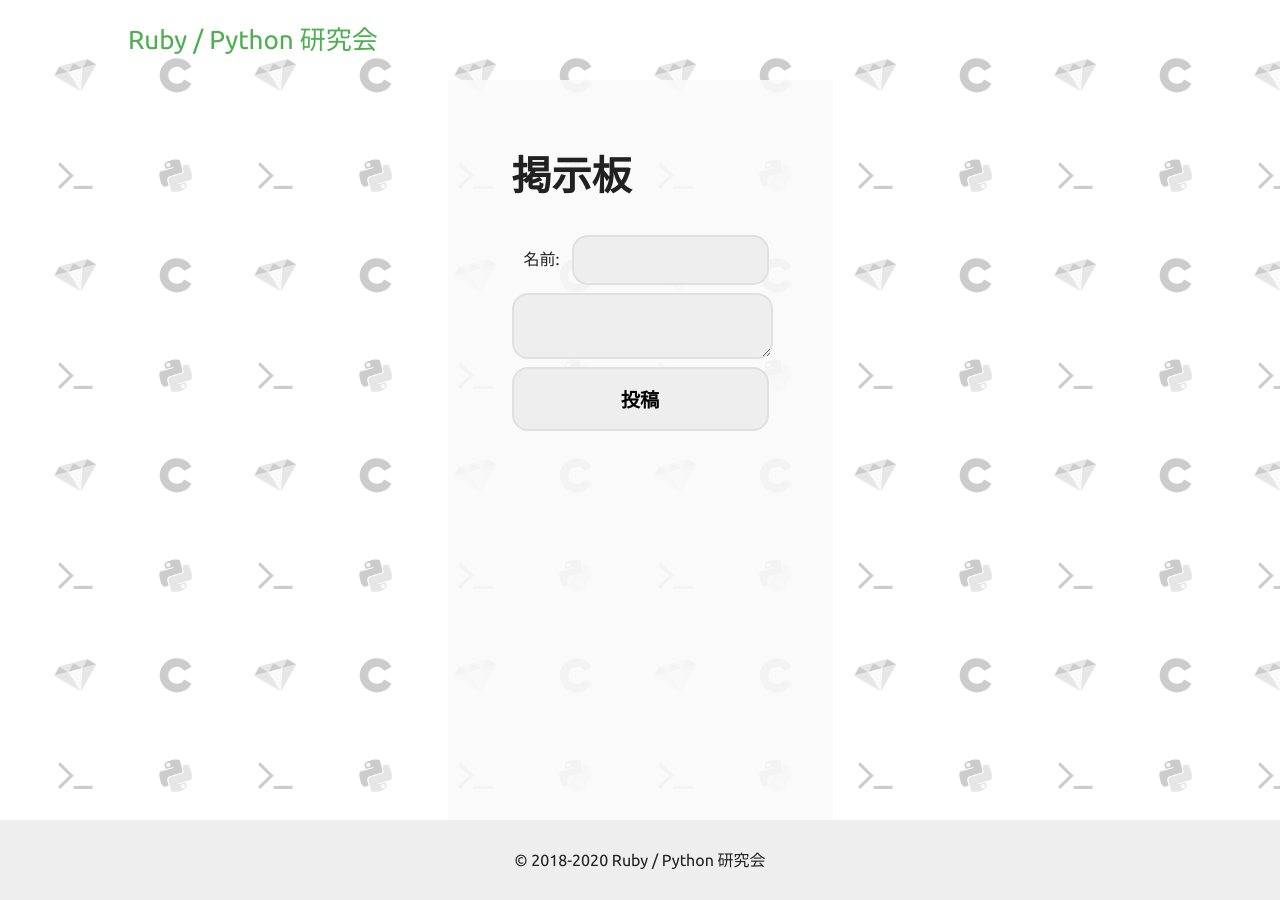
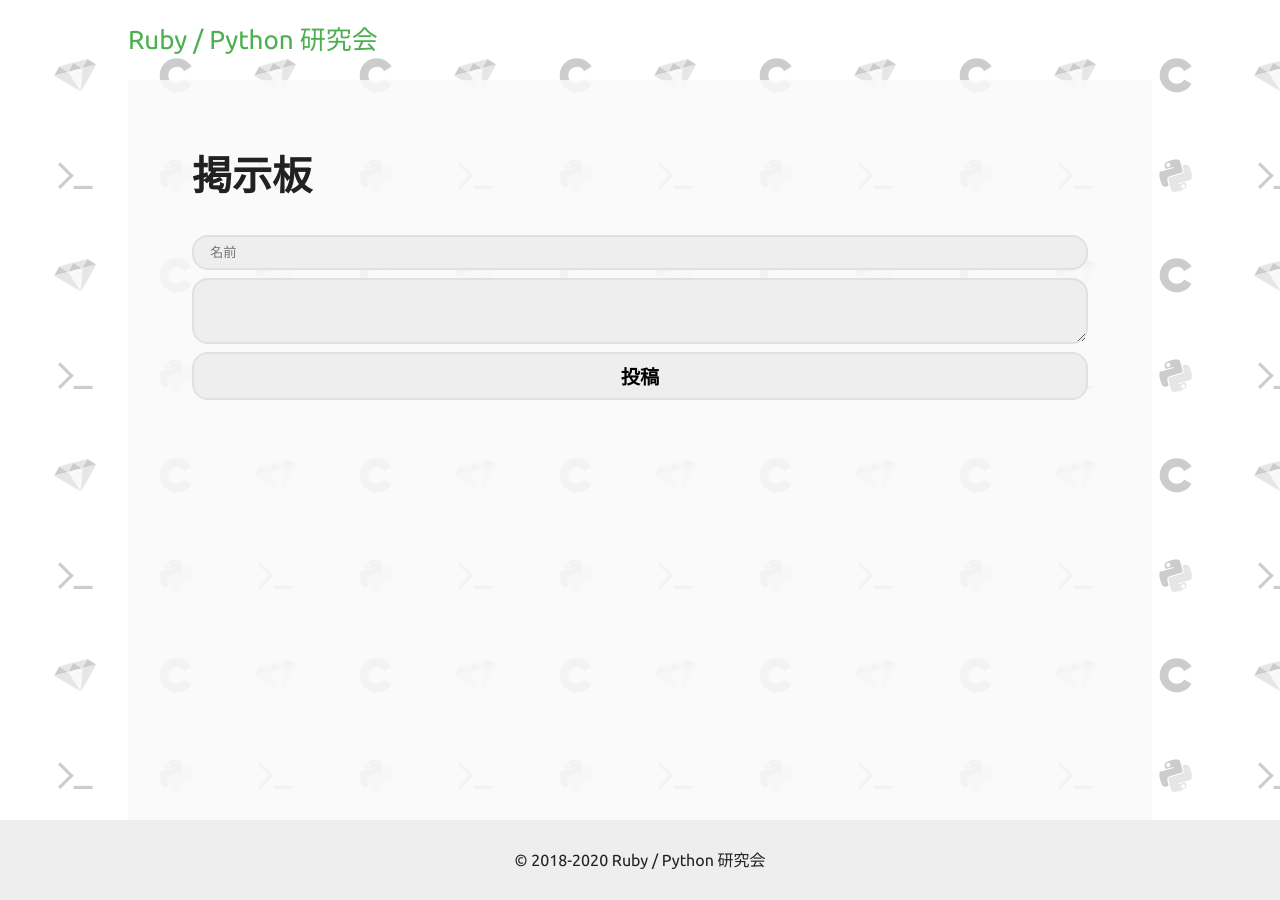
Before and after one commit to yamaguchi-ruby/yamaguchi-ruby.github.io, a Jekyll site: the page built from bbs.md, in a window 1280 px wide. Built offline with Jekyll 4.4.1, drawn with Linux system fonts in a browser that asks for light colours.

Commit message:
はみ出し訂正

```diff
--- a/assets/css/stylesheet.sass
+++ b/assets/css/stylesheet.sass
@@ -12,7 +12,6 @@ body
     display: flex
     flex-flow: column
     min-height: 100vh
-    // font-family: HuiFontP109
     font-family: Ubuntu, "Noto Sans JP", Arial, "libra sans", sans-serif
     background-image: url(/assets/images/rbpy.svg)
     background-size: 200px
@@ -44,10 +43,11 @@ body
         margin: 0 auto
         font-size: 16px
         max-width: 1024px
-        // width: calc(100% - 64px)
         padding: 64px
         background-color: $bg
         background: $bg+dd
+        box-sizing: border-box
+        width: 100%
 
         code
             font-family: Ubuntu Mono
@@ -80,14 +80,13 @@ body
             margin-top: 0
 
 
-        h1.article_title
-            font-size: 40px
-            border: none
-            max-width: 1200px
-            margin-top: 0px
+        h1
+            &.article_title
+                font-size: 40px
+                border: none
+                margin-top: 0px
 
         section
-            max-width: 1200px
             line-height: 2
 
             img
--- a/bbs.md
+++ b/bbs.md
@@ -3,9 +3,11 @@ title: 掲示板
 layout: article
 ---
 
+
+
 <div id="poster_block"></div>
 <form action="https://www.yamaguchi.tech/cgi-bin/post_poster.cgi" method="post">
-    <span class="text">名前:</span><input type="text" name="name">
+    <input placeholder="名前" type="text" name="name">
     <textarea name="text"></textarea>
     <input type="submit" value="投稿">
 </form>
--- a/bbs.sass
+++ b/bbs.sass
@@ -21,12 +21,12 @@
 input[name="name"]
     display: inline-block
     border-radius: 16px
-    height: 30px
     margin: 0 0 8px 0
-    padding: 8px 0 8px 16px
+    padding: 8px 16px 8px 16px
     border: solid 2px #E0E0E0
     background: #EEEEEE
-    width: calc(100% - 80px)
+    width: 100%
+    box-sizing: border-box
 
 textarea
     display: block
@@ -34,20 +34,23 @@ textarea
     background: #eee
     border: solid 2px #e0e0e0
     padding: 16px
-    width: calc(100% - 32px)
+    width: 100%
+    box-sizing: border-box
+
 
 input[type="submit"]
     display: block
     margin-top: 8px
     background: #eee
     border: solid 2px #e0e0e0
-    padding: 16px
+    padding: 8px
     border-radius: 16px
     font-weight: 600
     font-size: 1.2em
     cursor: pointer
+    transition: .3s
     width: 100%
-    transition: .3s
+
     &:hover
         background: #e0e0e0
 
```
